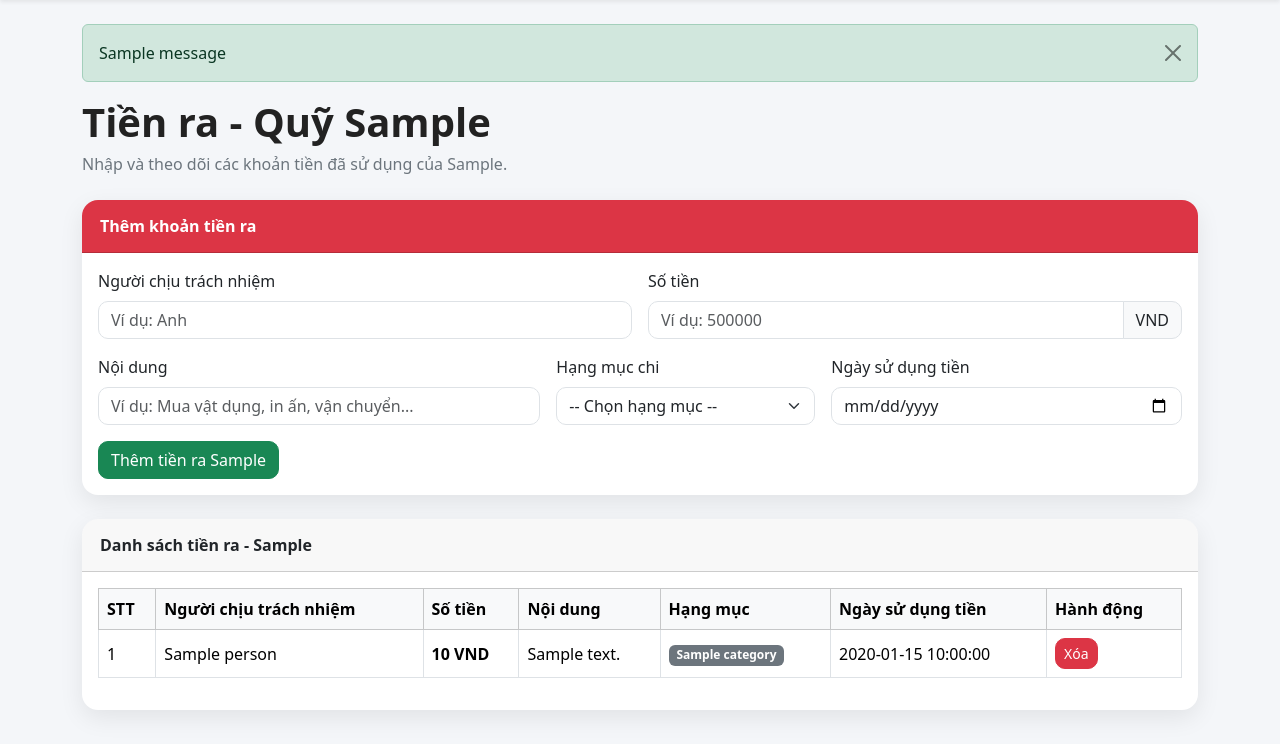
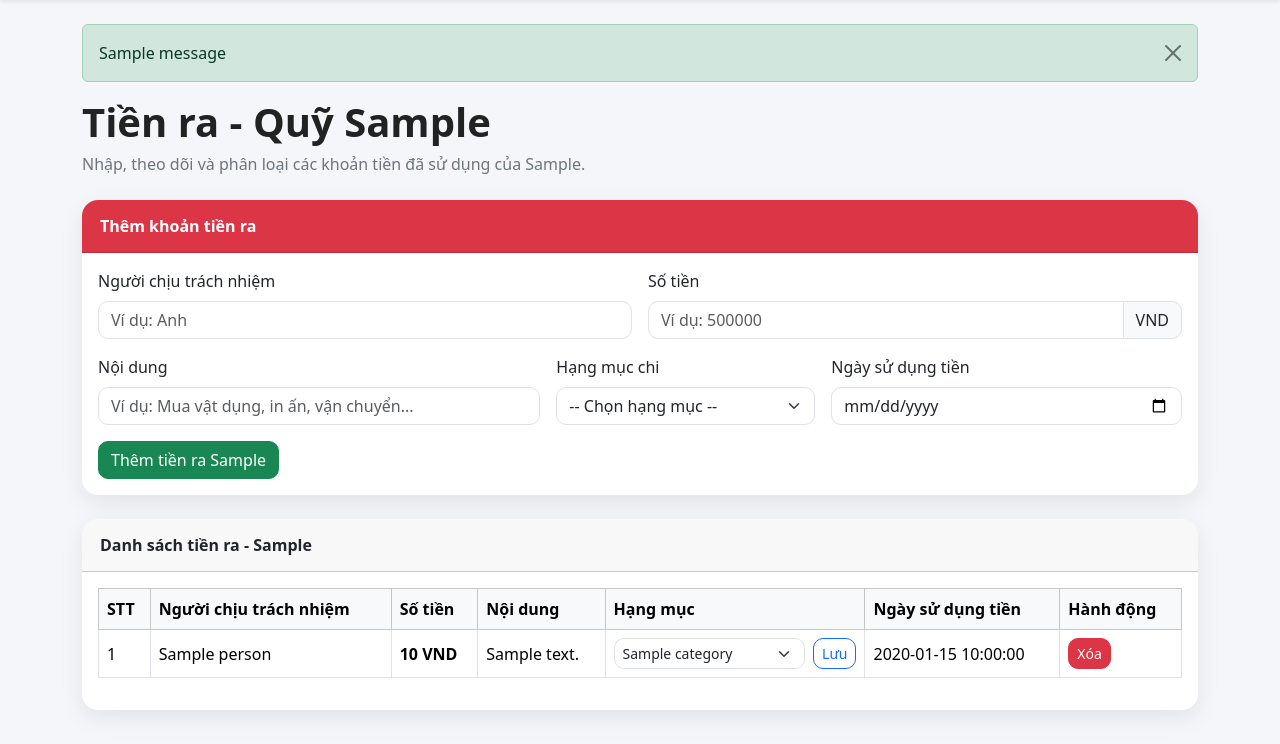
Before and after one commit to eloghcmut/Quy-CLB-ELOG, a Flask app: template templates/expense.html in a window 1280 px wide. Shown: the part 56-800 px from the top of the page. Run offline with Flask 3, Linux system fonts and the light colour scheme; the template is opened without the code that fills it: most values are stand-ins (such as "Sample title", 1, 10 or a date in 2020); one stand-in notice (Sample message) is shown; some libraries are stand-ins or nearby versions.

Commit message:
Update expense.html

```diff
--- a/thu_chi_web_deploy/templates/expense.html
+++ b/thu_chi_web_deploy/templates/expense.html
@@ -4,7 +4,7 @@
 {% block content %}
 <div class="page-header">
     <h1>Tiền ra - Quỹ {{ selected_gen }}</h1>
-    <p>Nhập và theo dõi các khoản tiền đã sử dụng của {{ selected_gen }}.</p>
+    <p>Nhập, theo dõi và phân loại các khoản tiền đã sử dụng của {{ selected_gen }}.</p>
 </div>
 
 <div class="card custom-card mb-4">
@@ -108,12 +108,32 @@
                     <td>{{ item.person }}</td>
                     <td class="money expense-money">{{ item.amount | vnd }}</td>
                     <td>{{ item.description }}</td>
+
                     <td>
-                        <span class="badge bg-secondary">
-                            {{ item.category or 'Khác' }}
-                        </span>
+                        <form
+                            method="POST"
+                            action="{{ url_for('update_expense_category', item_id=item.id) }}"
+                            class="category-form d-flex gap-2 align-items-center"
+                        >
+                            <select name="category" class="form-select form-select-sm category-select" required>
+                                {% for category in expense_categories %}
+                                    <option
+                                        value="{{ category }}"
+                                        {% if (item.category or 'Khác') == category %}selected{% endif %}
+                                    >
+                                        {{ category }}
+                                    </option>
+                                {% endfor %}
+                            </select>
+
+                            <button type="submit" class="btn btn-outline-primary btn-sm">
+                                Lưu
+                            </button>
+                        </form>
                     </td>
+
                     <td>{{ item.date }}</td>
+
                     <td>
                         <form
                             method="POST"
```
